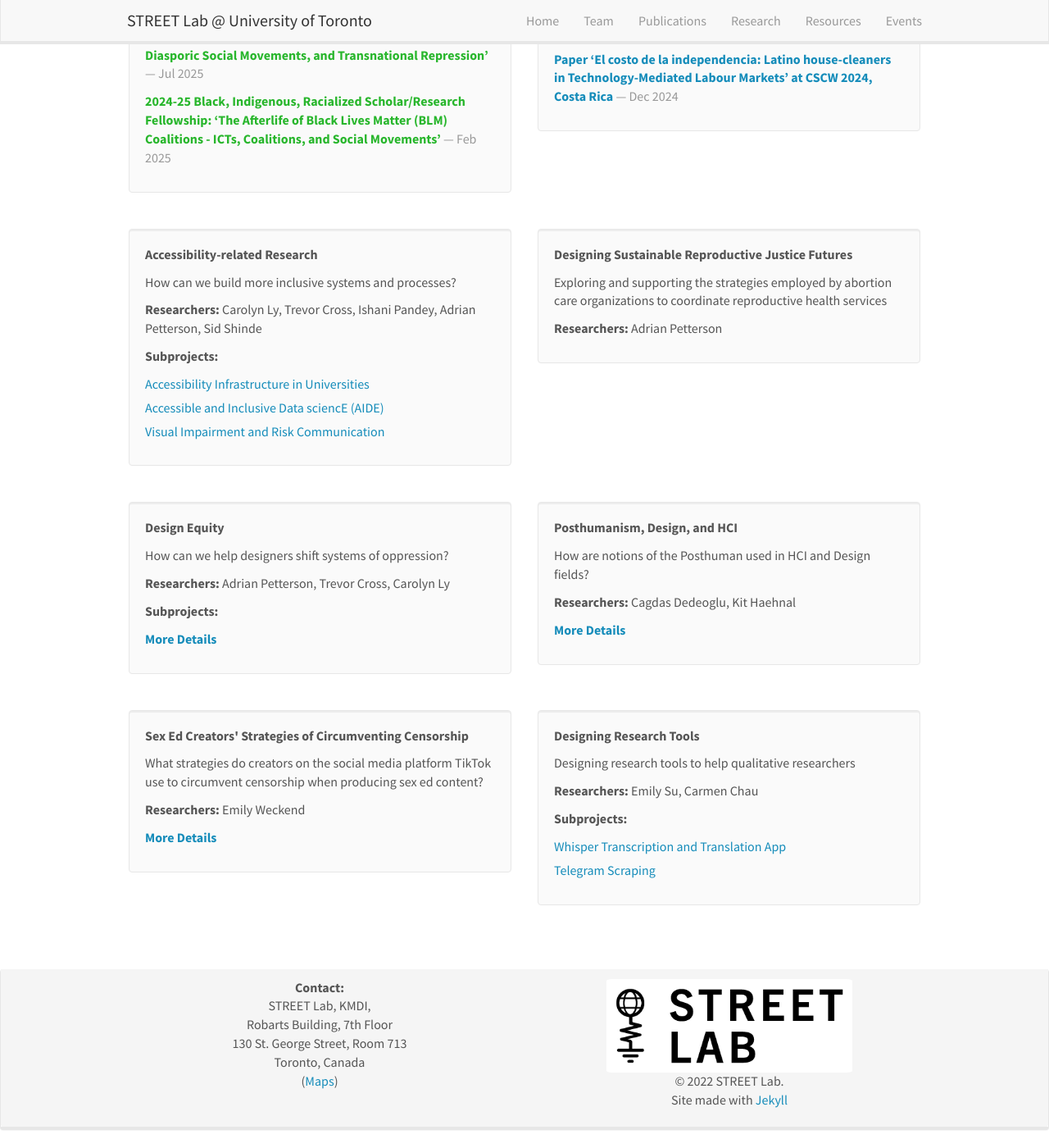
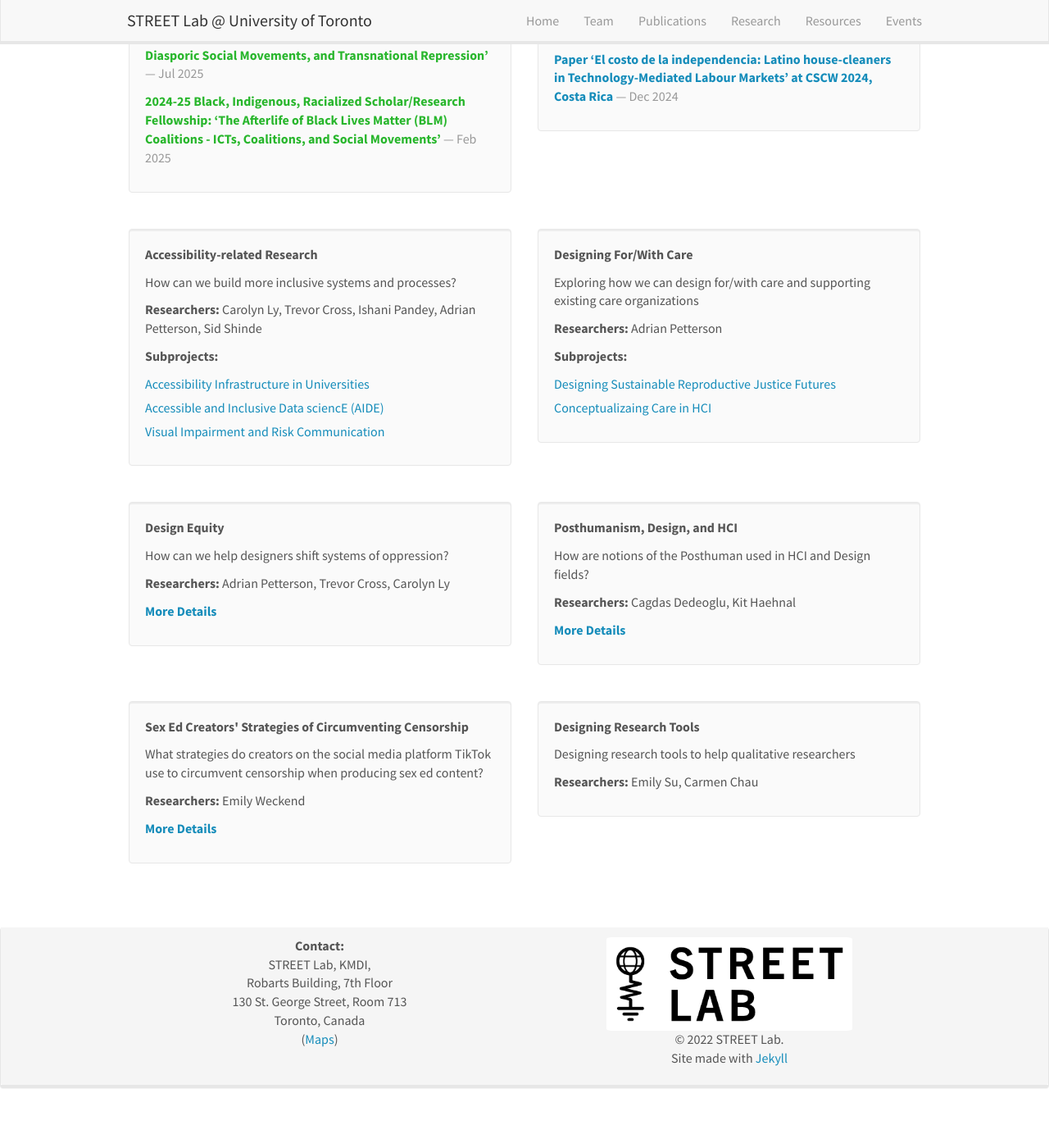
Before and after one commit to street-lab-tech/street-lab-tech.github.io, a Jekyll site: the page built from _pages/research.md, in a window 1280 px wide and 1400 px high, scrolled down 579 px. Shown: the whole window at 82% size. Built offline with Jekyll 4.4.1, drawn with Linux system fonts in a browser that asks for light colours; nearby versions of some CDN libraries; after the commit the page ends 1928 px from its top, so only the background shows below that.

```diff
--- a/_data/projects.yml
+++ b/_data/projects.yml
@@ -66,23 +66,24 @@
   subprojects3:
     name: Visual Impairment and Risk Communication
     url: /research/Accessibility/VIRisk.html
-  subprojects3:
-    name: Visual Impairment and Risk Communication
-    url: /research/Accessibility/VIRisk.html
 
 
-- id: reprofutures
-  title: "Designing Sustainable Reproductive Justice Futures "
+- id: caredesign
+  title: "Designing For/With Care"
   image:
-  description: Exploring and supporting the strategies employed by abortion care organizations to coordinate reproductive health services
+  description: Exploring how we can design for/with care and supporting existing care organizations
   authors: Adrian Petterson
   link:
     url:
     display:
   highlight: 1
-  subprojects: 0
-  news1:
-  news2:
+  subprojects: 2
+  subprojects1:
+    name: Designing Sustainable Reproductive Justice Futures
+    url: /research/CareResearch/ReproJustice.html
+  subprojects2:
+    name: Conceptualizaing Care in HCI
+    url: /research/CareResearch/careinhci.html
 
 - id: designequity
   title: "Design Equity"
@@ -94,9 +95,6 @@
     display: More Details
   highlight: 1
   subprojects: 0
-  subprojects1:
-    name:
-    url:
 
 - id: posthumanhci
   title: "Posthumanism, Design, and HCI"
@@ -108,8 +106,6 @@
     display: More Details
   highlight: 1
   subprojects: 0
-  news1:
-  news2:
 
 - title: "Sex Ed Creators' Strategies of Circumventing Censorship"
   image:
@@ -120,8 +116,6 @@
     display: More Details
   highlight: 1
   subprojects: 0
-  news1:
-  news2:
 
 - title: "Designing Research Tools"
   image:
@@ -132,9 +126,3 @@
     display:
   highlight: 1
   subprojects: 0
-  subprojects1:
-    name: Whisper Transcription and Translation App
-    url: /research/Applications/WhisperTranscription.html
-  subprojects2:
-    name: Telegram Scraping
-    url: /research/Applications/TelegramScraping.html
--- a/_data/team.yml
+++ b/_data/team.yml
@@ -24,7 +24,7 @@ phd_students:
   education2: B.A. & Sc. in Cognitive Science from McGill University, Montreal, Canada
   number_proj: 3
   link_project1:
-    url:
+    url: /research/CareResearch/ReproJustice.html
     display: Designing Sustainable Reproductive Justice Futures
   link_project2:
     url: /research/TechMediatedLabour/HousecleanersToronto.html
--- a/_pages/research.md
+++ b/_pages/research.md
@@ -72,10 +72,6 @@ Some broad research projects that we currently work on:
   </ul>
 {% endif %} -->
 
-
-
-
-
   <p><strong><a href="{{ projects.link.url }}">{{ projects.link.display }}</a></strong></p>
 
   {%- assign all_news = site.data.news | sort: "date" | reverse -%}
@@ -83,6 +79,7 @@ Some broad research projects that we currently work on:
   {% assign proj_news = all_news | where_exp: "n", "n.projects contains pid" %}
 
   {%- assign news_limit = site.project_news_limit | default: 2 | plus: 0 -%}
+
   {%- for n in proj_news limit: news_limit -%}
     {%- assign label = n.title | default: n.headline -%}
     <p class="text-success">
--- a/_pages/research/CareResearch/CareConceptualizations.md
+++ b/_pages/research/CareResearch/CareConceptualizations.md
@@ -1,9 +1,9 @@
 ---
-title: "STREET Lab - Design Equity "
+title: "STREET Lab - Care in HCI"
 layout: project
 excerpt: "STREET Lab: Team projects"
 sitemap: false
-permalink: /research/EquityToolkits/EquityToolkits.html
+permalink: /research/CareResearch/careinhci.html
 ---
 <div class="row" style="display: flex;">
 
```
Also changed, not shown: _pages/research/CareResearch/ReproductiveJusticeGeneral.md (+2 -2 lines), _pages/team.md (+1 -1 lines), build_output.txt (+1 -8 lines).
